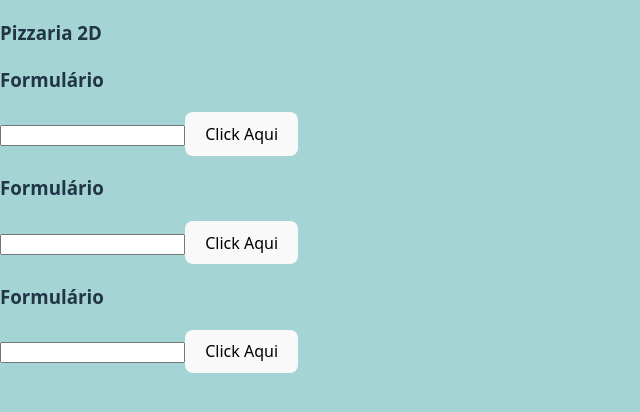
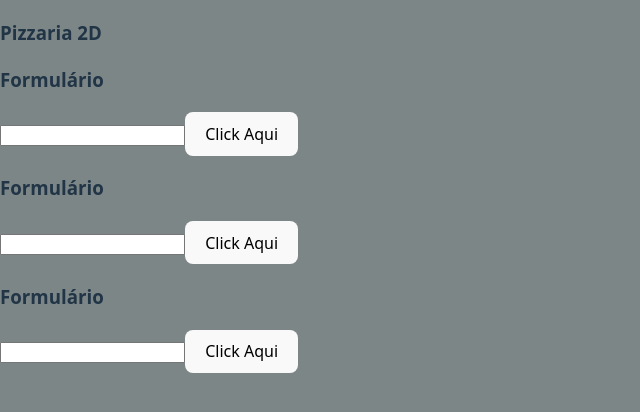
Before and after one commit to Gabriel20080807/pizzaria2d2025, a React (Vite) app: page / in a window 1280 px wide. Shown: the top 412 px of the page, without its empty margins (0-640 px from the left). Built offline with nearby package versions, Linux system fonts and the light colour scheme.

Commit message:
vercel aterações

```diff
--- a/src/index.css
+++ b/src/index.css
@@ -28,7 +28,7 @@ body {
   place-items: start;
   min-width: 320px;
   min-height: 100vh;
-  background-color: rgb(165, 212, 212);
+  background-color: rgb(124, 134, 134);
 }
 
 h1 {
```
